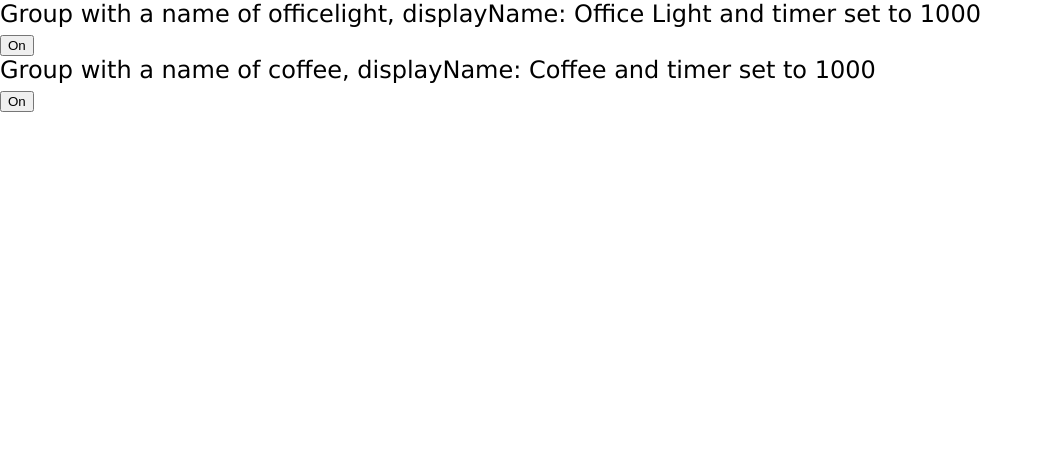
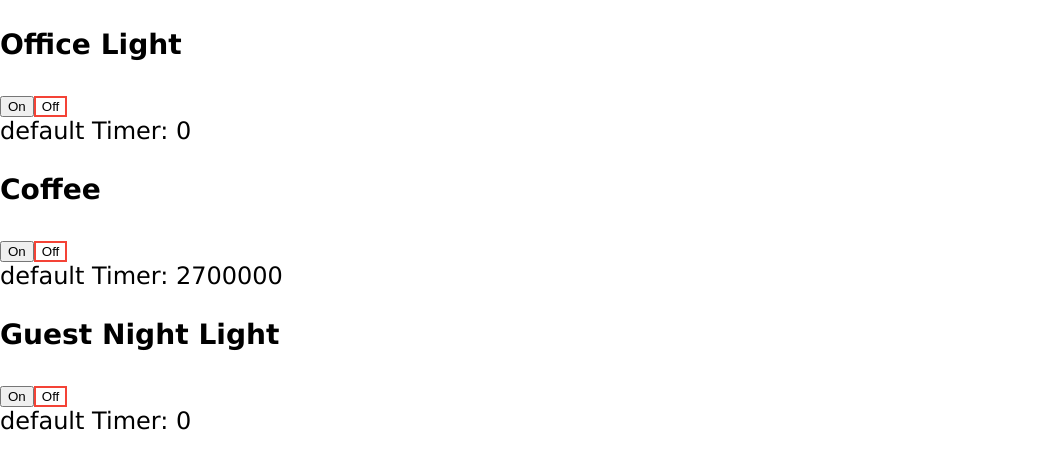
Before and after one commit to mjvandermeulen/outlets-react, a React (Create React App) app: page / in a window 1280 px wide. Shown: the top 468 px of the page, without its empty margins (0-1043 px from the left). Built offline with nearby package versions, Linux system fonts and the light colour scheme; no server answers.

Commit message:
added on off per group with css highlighting active on or off button

```diff
--- a/src/components/Group.tsx
+++ b/src/components/Group.tsx
@@ -5,6 +5,7 @@ import { Mode } from '../settings/group-settings'
 export interface GroupProps {
   groupName: string
   displayName: string
+  mode: boolean
   defaultTimer: number // in milliseconds
   handleOnOffClick: (group: string, mode: Mode) => void
 }
@@ -13,20 +14,28 @@ export class Group extends React.Component<GroupProps, {}> {
   render() {
     return (
       <div>
-        <div>
-          Group with a name of {this.props.groupName}, displayName:{' '}
-          {this.props.displayName} and timer set to {this.props.defaultTimer}
-        </div>
+        <h3>{this.props.displayName}</h3>
         <div>
           <RemoteControlButton
-            size="medium"
+            active={this.props.mode}
             handleClick={event =>
               this.props.handleOnOffClick(this.props.groupName, true)
             }
+            size="medium"
           >
             On
           </RemoteControlButton>
+          <RemoteControlButton
+            active={!this.props.mode}
+            handleClick={event =>
+              this.props.handleOnOffClick(this.props.groupName, false)
+            }
+            size="medium"
+          >
+            Off
+          </RemoteControlButton>
         </div>
+        <div>default Timer: {this.props.defaultTimer}</div>
       </div>
     )
   }
--- a/src/components/OutletGroups.tsx
+++ b/src/components/OutletGroups.tsx
@@ -92,14 +92,24 @@ class OutletGroups extends React.Component<
 
   private handleOnOffClick(group: string, mode: Mode) {
     const socketData: SocketSwitchData = {
-      group: 'officelight',
-      mode: mode,
+      group,
+      mode,
       timer: -1,
       sync: false,
     }
     if (this.socket) {
       this.socket.emit('light', socketData)
     }
+    this.setState({
+      ...this.state,
+      outletsState: {
+        ...this.state.outletsState,
+        [group]: {
+          mode,
+          timer: this.state.outletsState[group].timer,
+        },
+      },
+    })
     console.log(`Button clicked: ${group} - ${mode}`)
   }
 
@@ -112,7 +122,8 @@ class OutletGroups extends React.Component<
             key={group}
             groupName={group}
             displayName={groupsSettings[group].displayName}
-            defaultTimer={1000}
+            mode={this.state.outletsState[group].mode}
+            defaultTimer={this.state.outletsState[group].timer}
             handleOnOffClick={(group: string, mode: Mode) =>
               this.handleOnOffClick(group, mode)
             }
--- /dev/null
+++ b/src/components/RemoteControlButton.css
@@ -0,0 +1,20 @@
+.RemoteControlButton {
+  font-size: 0.8em;
+  background-color: white;
+  color: black;
+  border: 2px solid #e7e7e7;
+  border-radius: 20px;
+  padding: 15px 32px;
+  text-align: center;
+  text-decoration: none;
+  display: inline-block;
+  margin: 4px 2px;
+  cursor: pointer;
+  text-transform: uppercase;
+}
+
+.activeButton {
+  background-color: white;
+  color: black;
+  border: 2px solid #f44336;
+}
--- a/src/components/RemoteControlButton.tsx
+++ b/src/components/RemoteControlButton.tsx
@@ -1,13 +1,18 @@
 import * as React from 'react'
-
+import './RemoteControlButton.css'
 interface RemoteControlButtonProps {
+  active: boolean
+  handleClick: (event: React.MouseEvent<HTMLButtonElement>) => void
   size: 'medium' // 'small' | 'medium' | 'large'
-  handleClick: (event: React.MouseEvent<HTMLButtonElement>) => void
 }
 
 export const RemoteControlButton: React.FunctionComponent<RemoteControlButtonProps> = props => {
+  // see: https://github.com/JedWatson/classnames for nicer approach TODO
   return (
-    <button className="medium-button" onClick={props.handleClick}>
+    <button
+      className={'medium-button ' + (props.active && 'activeButton')}
+      onClick={props.handleClick}
+    >
       {props.children}
     </button>
   )
--- a/src/settings/group-settings.ts
+++ b/src/settings/group-settings.ts
@@ -40,6 +40,6 @@ export const groupsSettings: GroupsSettings = {
   redlight: {
     displayName: 'Guest Night Light',
     defaultTimer: 0,
-    enabled: false,
+    enabled: true,
   },
 }
```
